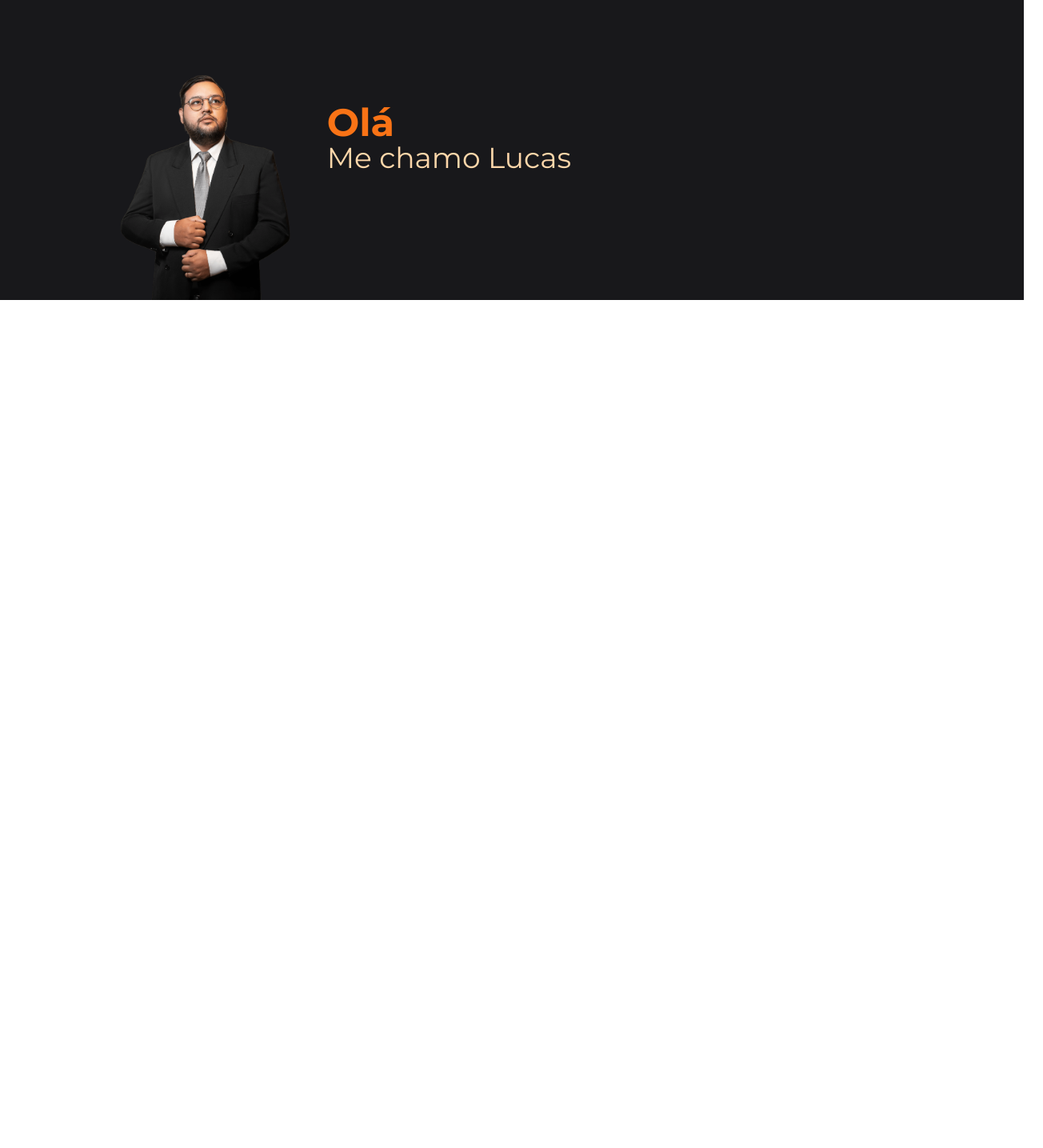
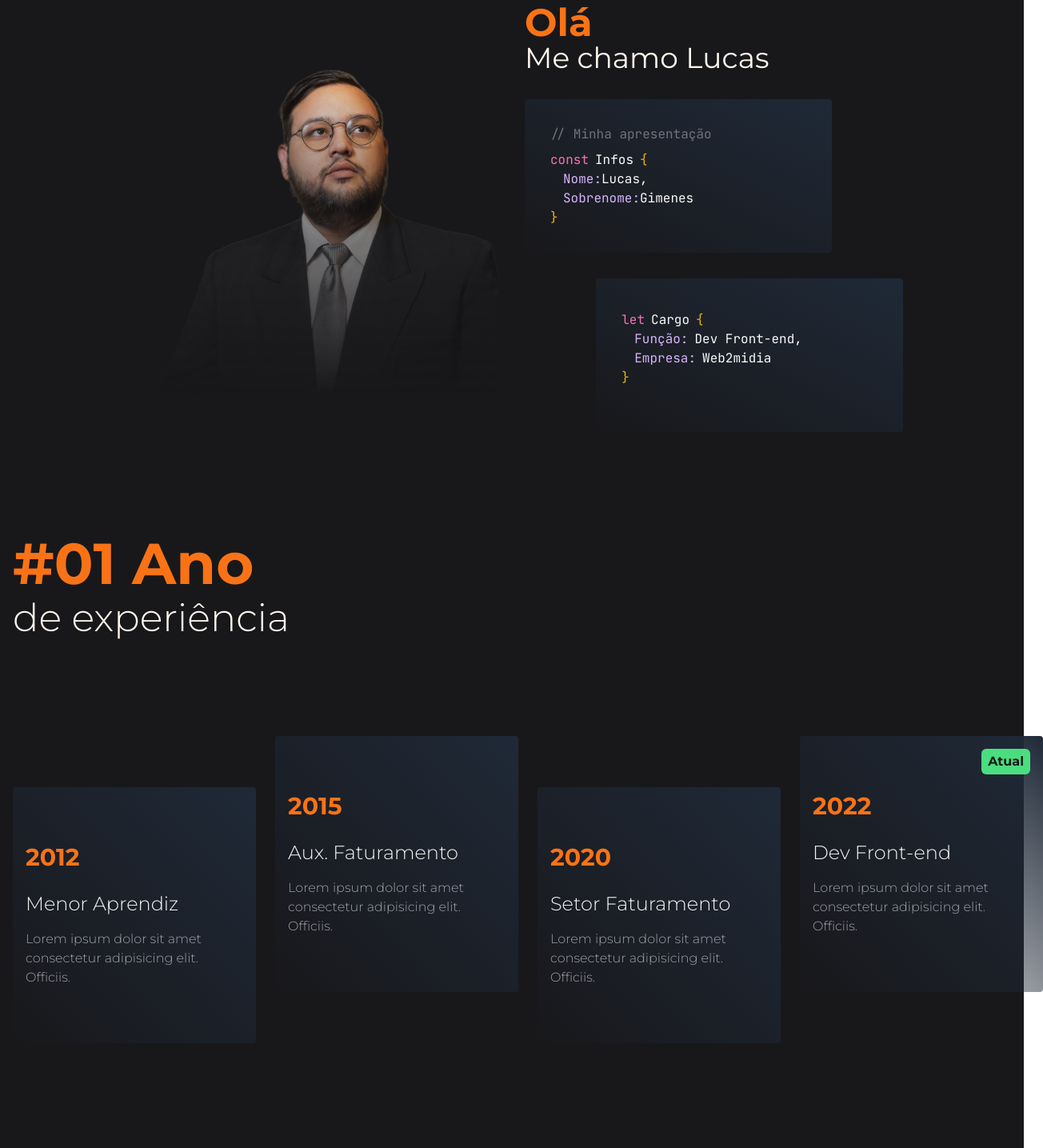
Before and after one commit to LukasWyver/portfolio, a Next.js app: page / in a window 1280 px wide. Shown: the part 140-1575 px from the top of the page at 80% size, 1304 px wide, since content can reach past the window. Before the commit the page ends 800 px from the top, so only its background shows below. Built offline with nearby package versions, Linux system fonts and the light colour scheme.

Commit message:
create Experience

```diff
--- /dev/null
+++ b/src/components/CardExp.tsx
@@ -0,0 +1,29 @@
+interface CardExpProps {
+  year: string
+  occupation: string
+  description: string
+  isCurrent?: boolean
+}
+
+export function CardExp({
+  year,
+  occupation,
+  description,
+  isCurrent = false,
+}: CardExpProps) {
+  return (
+    <div className="to-gray--900 relative flex h-full max-h-[320px] min-w-[304px] flex-1 flex-col justify-center rounded bg-gradient-to-bl from-gray-800 px-4">
+      <h6 className="mb-6 text-3xl font-bold text-orange-500">{year}</h6>
+
+      {isCurrent && (
+        <div className="absolute right-4 top-4 rounded-md bg-green-400 px-2 py-1 font-bold text-zinc-900">
+          Atual
+        </div>
+      )}
+      <strong className="mb-4 text-2xl font-light text-zinc-100">
+        {occupation}
+      </strong>
+      <p className="text-base font-light text-zinc-400">{description}</p>
+    </div>
+  )
+}
--- /dev/null
+++ b/src/components/Experience.tsx
@@ -0,0 +1,47 @@
+import { CardExp } from './CardExp'
+
+export function Experience() {
+  return (
+    <section className="mx-auto my-32 w-full max-w-[1360px] border-b border-zinc-800 px-4 pb-28">
+      <h2 className="text-7xl font-bold text-orange-500">#01 Ano</h2>
+      <h4 className="mt-2 text-5xl font-light text-orange-50">
+        de experiência
+      </h4>
+
+      <div className="mx-auto mt-28 flex h-[515px] w-full gap-6 py-3">
+        <div className="flex max-w-[632px] items-stretch justify-between gap-6">
+          <div className="mt-16">
+            <CardExp
+              year="2012"
+              occupation="Menor Aprendiz"
+              description="Lorem ipsum dolor sit amet consectetur adipisicing elit. Officiis."
+            />
+          </div>
+
+          <CardExp
+            year="2015"
+            occupation="Aux. Faturamento"
+            description="Lorem ipsum dolor sit amet consectetur adipisicing elit. Officiis."
+          />
+        </div>
+
+        <div className="flex max-w-[632px] items-stretch justify-between gap-6">
+          <div className="mt-16">
+            <CardExp
+              year="2020"
+              occupation="Setor Faturamento"
+              description="Lorem ipsum dolor sit amet consectetur adipisicing elit. Officiis."
+            />
+          </div>
+
+          <CardExp
+            isCurrent
+            year="2022"
+            occupation="Dev Front-end"
+            description="Lorem ipsum dolor sit amet consectetur adipisicing elit. Officiis."
+          />
+        </div>
+      </div>
+    </section>
+  )
+}
--- a/src/components/Hero.tsx
+++ b/src/components/Hero.tsx
@@ -4,17 +4,49 @@ import meImg from '../assets/me.png'
 export function Hero() {
   return (
     <section className="mx-auto mt-20 flex max-w-5xl flex-col-reverse items-center justify-center gap-8 lg:flex-row">
-      <div className="w-1/4">
-        <Image src={meImg} alt="" height={1024} className="" />
+      <div className="flex-1">
+        <Image src={meImg} alt="" width={641} height={601} className="" />
       </div>
-      <div className="w-3/4">
+      <div className="w-full flex-1">
         <div className="mb-8 w-full">
           <h1 className="text-5xl font-bold text-orange-500 lg:text-['5rem'] 2xl:text-9xl">
             Olá
           </h1>
-          <h2 className="text-2xl font-normal text-orange-200 lg:text-4xl 2xl:text-5xl">
+          <h2 className="text-2xl font-normal text-orange-50 lg:text-4xl 2xl:text-5xl">
             Me chamo Lucas
           </h2>
+        </div>
+
+        <div className="to-gray--900 max-w-sm rounded bg-gradient-to-bl from-gray-800 p-8 font-code">
+          <p className="text-zinc-500">{`// Minha apresentação`}</p>
+          <p className="mt-2 text-yellow-500">
+            <span className="pr-2 text-pink-400">const</span>
+            <span className="pr-2 text-zinc-50">Infos</span>
+            {`{`}
+          </p>
+          <p className="pl-4">
+            <span className="text-purple-300">Nome:</span>Lucas,
+          </p>
+          <p className="pl-4">
+            <span className="text-purple-300">Sobrenome:</span>Gimenes
+          </p>
+          <p className="text-yellow-500">{`}`}</p>
+        </div>
+
+        <div className="to-gray--900 ml-auto mt-8 block max-w-sm rounded bg-gradient-to-bl from-gray-800 p-8 font-code">
+          <p className="mt-2 text-yellow-500">
+            <span className="pr-2 text-pink-400">let</span>
+            <span className="pr-2 text-zinc-50">Cargo</span>
+            {`{`}
+          </p>
+          <p className="pl-4">
+            <span className="pr-2 text-purple-300">Função:</span>Dev Front-end,
+          </p>
+          <p className="pl-4">
+            <span className="pr-2 text-purple-300">Empresa:</span>Web2midia
+          </p>
+          <p className="text-yellow-500">{`}`}</p>
+          <span className="motion-safe:animate-ping">|</span>
         </div>
       </div>
     </section>
--- a/src/pages/_app.tsx
+++ b/src/pages/_app.tsx
@@ -2,10 +2,16 @@ import '@/styles/globals.css'
 import type { AppProps } from 'next/app'
 
 // import { Roboto_Flex as Roboto } from 'next/font/google'
-import { Montserrat } from 'next/font/google'
+import { Montserrat, JetBrains_Mono as JetBrainsMono } from 'next/font/google'
 //
 
 // const roboto = Roboto({ subsets: ['latin'], variable: '--font-roboto' })
+
+const jetBrainsMono = JetBrainsMono({
+  subsets: ['latin'],
+  variable: '--font-jetBrainsMono',
+})
+
 const montserrat = Montserrat({
   subsets: ['latin'],
   variable: '--font-montserrat',
@@ -13,7 +19,9 @@ const montserrat = Montserrat({
 
 export default function App({ Component, pageProps }: AppProps) {
   return (
-    <main className={`${montserrat.variable} font-sans`}>
+    <main
+      className={`${montserrat.variable} ${jetBrainsMono.variable} font-sans`}
+    >
       <Component {...pageProps} />
     </main>
   )
--- a/src/pages/index.tsx
+++ b/src/pages/index.tsx
@@ -1,5 +1,6 @@
 import { Hero } from '@/components/Hero'
 import { Header } from '../components/Header'
+import { Experience } from '@/components/Experience'
 
 export default function Home() {
   return (
@@ -8,6 +9,8 @@ export default function Home() {
       <main className="flex flex-col gap-32">
         <Hero />
       </main>
+
+      <Experience />
     </section>
   )
 }
--- a/tailwind.config.js
+++ b/tailwind.config.js
@@ -10,6 +10,7 @@ module.exports = {
       fontFamily: {
         // sans: 'var(--font-roboto)',
         sans: 'var(--font-montserrat)',
+        code: 'var(--font-jetBrainsMono)',
       },
 
       colors: {
```
Also changed, not shown: src/assets/me.png.
